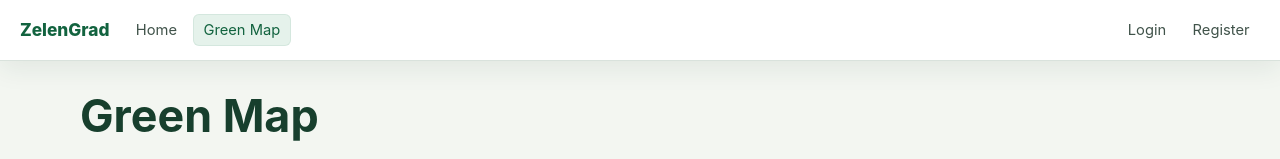
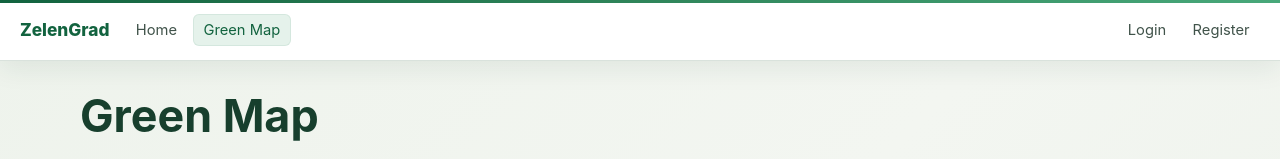
Before and after one commit to MartiHr/ZelenGrad, a React (Vite) app in the folder frontend/: page /map in a window 1280 px wide. Shown: the top 159 px of the page. Built offline with nearby package versions, Linux system fonts and the light colour scheme; no server answers.

Commit message:
refactor(ui): add subtle depth and green accents
- Body background: soft gradient with fixed attachment
- Topbar: 3px green gradient accent line at top
- Panel: layered shadow for subtle elevation
- Button row: green fill on hover
- Text links: underline animation on hover

```diff
--- a/frontend/src/styles/global.css
+++ b/frontend/src/styles/global.css
@@ -3,7 +3,6 @@
   font-family:
     Inter, ui-sans-serif, system-ui, -apple-system, BlinkMacSystemFont, "Segoe UI", sans-serif;
   color: #20312a;
-  background: #f3f6f1;
   text-rendering: optimizeLegibility;
 }
 
@@ -15,7 +14,8 @@ body {
   margin: 0;
   min-width: 320px;
   min-height: 100vh;
-  background: #f3f6f1;
+  background: linear-gradient(135deg, #eef3ec 0%, #f3f6f1 50%, #edf2eb 100%);
+  background-attachment: fixed;
 }
 
 a {
@@ -43,6 +43,16 @@ a {
   z-index: 10;
 }
 
+.topbar::before {
+  content: "";
+  position: absolute;
+  top: 0;
+  left: 0;
+  right: 0;
+  height: 3px;
+  background: linear-gradient(90deg, #12633f, #2f855a, #48a87a);
+}
+
 .brand {
   font-weight: 800;
   color: #12633f;
@@ -183,7 +193,7 @@ p {
   border-radius: 8px;
   background: #ffffff;
   padding: 1rem;
-  box-shadow: 0 12px 30px rgba(23, 63, 45, 0.08);
+  box-shadow: 0 4px 16px rgba(23, 63, 45, 0.06), 0 1px 3px rgba(23, 63, 45, 0.04);
 }
 
 .home-page {
@@ -1251,6 +1261,7 @@ code {
 .button-row a:hover {
   border-color: #12633f;
   color: #12633f;
+  background: #e5f2eb;
   box-shadow: 0 6px 16px rgba(18, 99, 63, 0.1);
 }
 
@@ -2266,6 +2277,14 @@ code {
 .text-link {
   color: #12633f;
   font-weight: 800;
+  text-decoration: underline;
+  text-decoration-color: transparent;
+  transition: text-decoration-color 140ms ease;
+}
+
+.form-success a:hover,
+.text-link:hover {
+  text-decoration-color: #12633f;
 }
 
 .points-pill {
```
